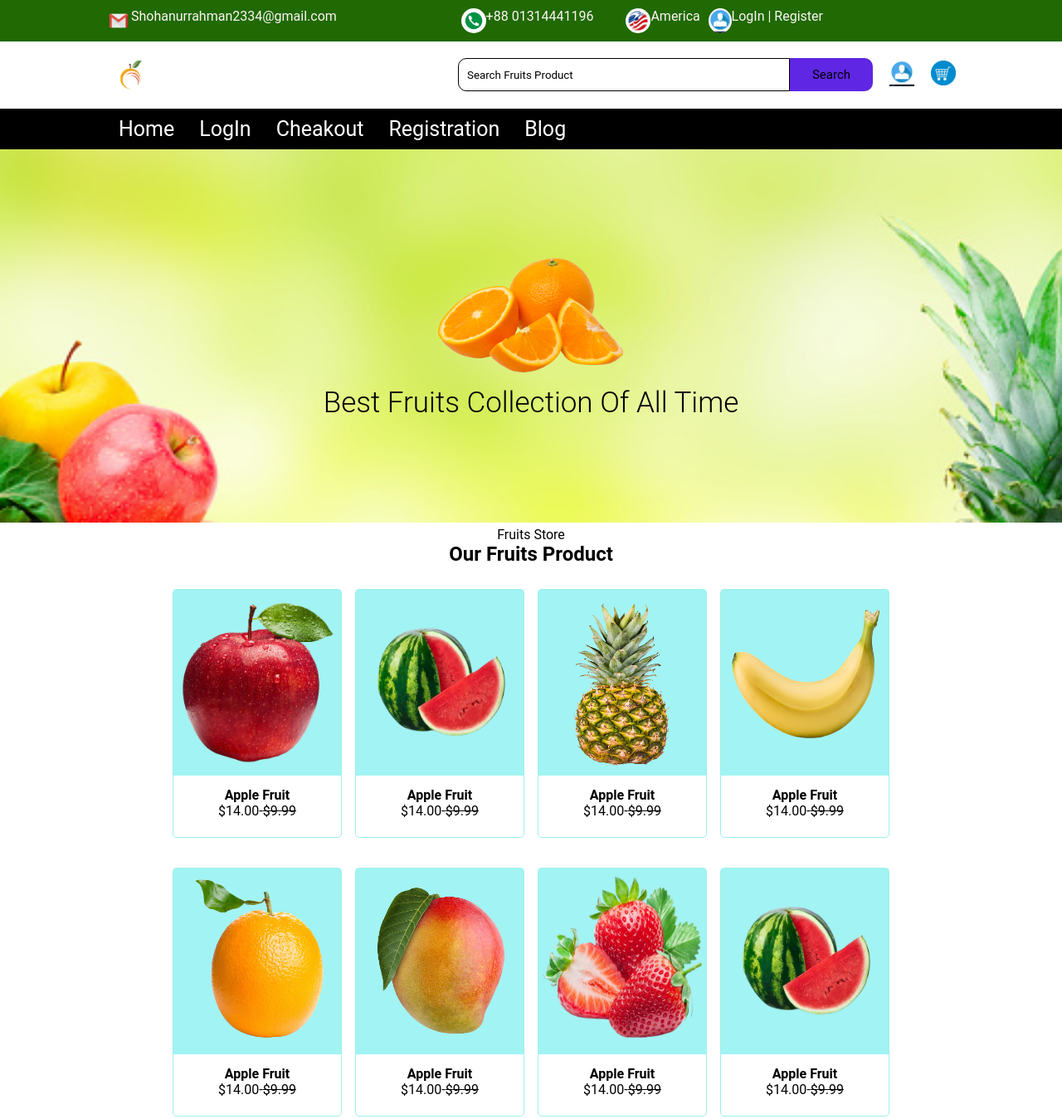
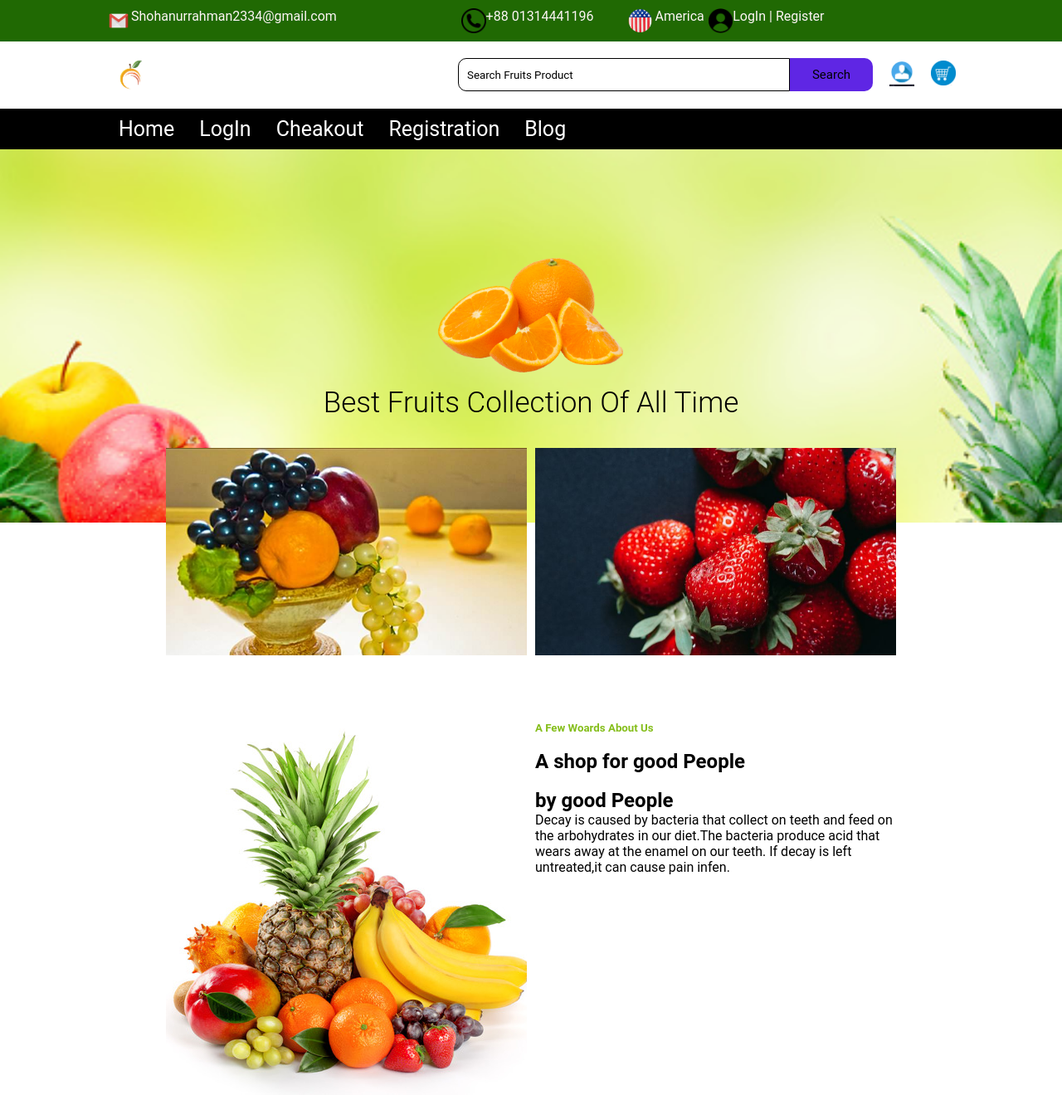
Before and after one commit to Shohan908603/project1, a plain HTML site: page index.html in a window 1280 px wide. Shown: the top 1349 px of the page at 83% size. Drawn offline with Linux system fonts and the light colour scheme.

Commit message:
index/css some change

```diff
--- a/css/style.css
+++ b/css/style.css
@@ -4,6 +4,9 @@
     box-sizing: border-box;
     font-family: 'roboto', sans-serif;
 }
+
+
+
 
 /*top header start*/
 
@@ -20,8 +23,7 @@
 .top-header-1st img{
     height: 30px;
     width: auto;
-    background-color: #fff;
-    border-radius: 50%;
+
 }
 .top-header-1st{
     width: 40%;
@@ -33,21 +35,21 @@
 .top-header-2nd img{
     height: 30px;
     width: auto;
-    background-color: #fff;
-    border-radius: 50%;
+   background: none;
 }
 
 .top-header-2nd{
     width: 20%;
     height: auto;
     display: flex;
+    border-radius: 50%;
 
 }
 .top-header-3rd img{
     height: 30px;
     width: auto;
-    background-color: #fff;
-    border-radius: 50%;
+    background: none;
+
 }
 .top-header-3rd{
     width: 10%;
@@ -57,8 +59,8 @@
 .top-header-4th img{
     height: 30px;
     width: auto;
-    background-color: #fff;
-    border-radius: 50%;
+    background: none;
+
 }
 .top-header-4th{
     width: 30%;
@@ -205,6 +207,77 @@
 
 /*section 1 end*/
 
+
+/*banner overal start*/
+.margin{
+    margin-left: 200px;
+    margin-right: 200px;
+}
+.banner-overal-section{
+
+    min-height: 30vh;
+}
+.banner-overal-container{
+   display: grid;
+   grid-template-columns: 1fr 1fr;
+   grid-column-gap: 10px;
+}
+.banner-overal-item1{
+
+    text-align: center;
+    margin-top: -90px;
+    height: 250px;
+    width: 100%;
+    background-image: url(../img/overal.jpg);
+    background-size: cover;
+    background-repeat: no-repeat;
+
+
+
+}
+.banner-overal-item2{
+
+    text-align: center;
+    margin-top: -90px;
+    height: 250px;
+    width: 100%;
+    background-image: url(../img/overal2.jpg);
+    background-size: cover;
+    background-repeat: no-repeat;
+
+}
+
+.about-container{
+    display: grid;
+    grid-template-columns: 1fr 1fr;
+    grid-column-gap:10px;
+}
+
+.about-container-1{
+    text-align: center;
+    height: 450px;
+    width: 100%;
+    background-image: url(../img/about.jpg);
+    background-size: cover;
+    background-repeat: no-repeat;
+}
+.about-container-2 h5{
+    color: rgb(133, 190, 27);
+}
+
+
+
+
+
+
+
+
+
+/* banner overal end*/
+
+
+
+
 /*product section 1start*/
 
 /* trending product section style start */
@@ -212,9 +285,18 @@
 .trending-products{
     margin-top: 5px;
     margin-bottom: 5px;
+    text-align: center;
+
+}
+
+.trending-products-2{
+    margin-top: 5px;
+    margin-bottom: 5px;
+    text-align: center;
     margin-left: 200px;
     margin-right: 200px;
-    text-align: center;
+
+
 }
 
 .products-body{
--- a/index.html
+++ b/index.html
@@ -20,15 +20,15 @@
         </div>
 
         <div class="top-header-2nd">
-            <img src="img/phone.png">
+            <img src="img/phone1.png">
            +88 01314441196
         </div>
         <div class="top-header-3rd">
-            <img src="img/america.png">
+            <img src="img/america2.png">
             America
         </div>
         <div class="top-header-4th">
-            <img src="img/user.png">
+            <img src="img/user2.png">
             LogIn | Register
         </div>
 
@@ -82,7 +82,46 @@
 
 <!--hero section end-->
 
+<!--banner overal start-->
+<div class="margin">
+
+<section class="banner-overal-section">
+
+        <div class="banner-overal-container">
+            <div class="banner-overal-item1"></div>
+            <div class="banner-overal-item2"></div>
+        </div>
+
+</section>
+
+<section class="about">
+
+    <div class="about-container">
+
+        <div class="about-container-1">
+
+        </div>
+        <div class="about-container-2">
+
+            <h5> A Few Woards About Us</h5><br>
+
+            <h2>A shop for good People </h2><br><h2>by good People</h2>
+            <p>Decay is caused by bacteria that collect on teeth and feed on the arbohydrates
+            in our diet.The bacteria produce acid that wears away at the enamel on our teeth.
+            If decay is left untreated,it can cause pain infen.</p>
+
+
+
+        </div>
+
+    </div>
+
+</section>
+
+<!--banner overal end-->
+
 <!--product section 1 start-->
+<br><br><br><br><hr style="color: rgb(3, 117, 28);height: 1px;"><br><br><br><br>
 
 <section class="trending-products">
     <div class="trending-header">
@@ -151,6 +190,8 @@
     </div>
 
 </section>
+
+</div>
 <!--product section 1 end-->
 
 <!--middle banner start-->
@@ -178,7 +219,7 @@
 
 <!--product section 2 start-->
 
-<section class="trending-products">
+<section class="trending-products-2">
     <div class="trending-header">
         <p>Fruits Store</p>
         <h1>Our Fruits Product</h1>
```
Also changed, not shown: img/about.jpg (added), img/america.png (deleted), img/america2.png (added), img/overal.jpg (added), img/overal.png (added), img/overal2.jpg (added), img/phone.png (deleted), img/phone1.png (added), img/user2.png (added).
